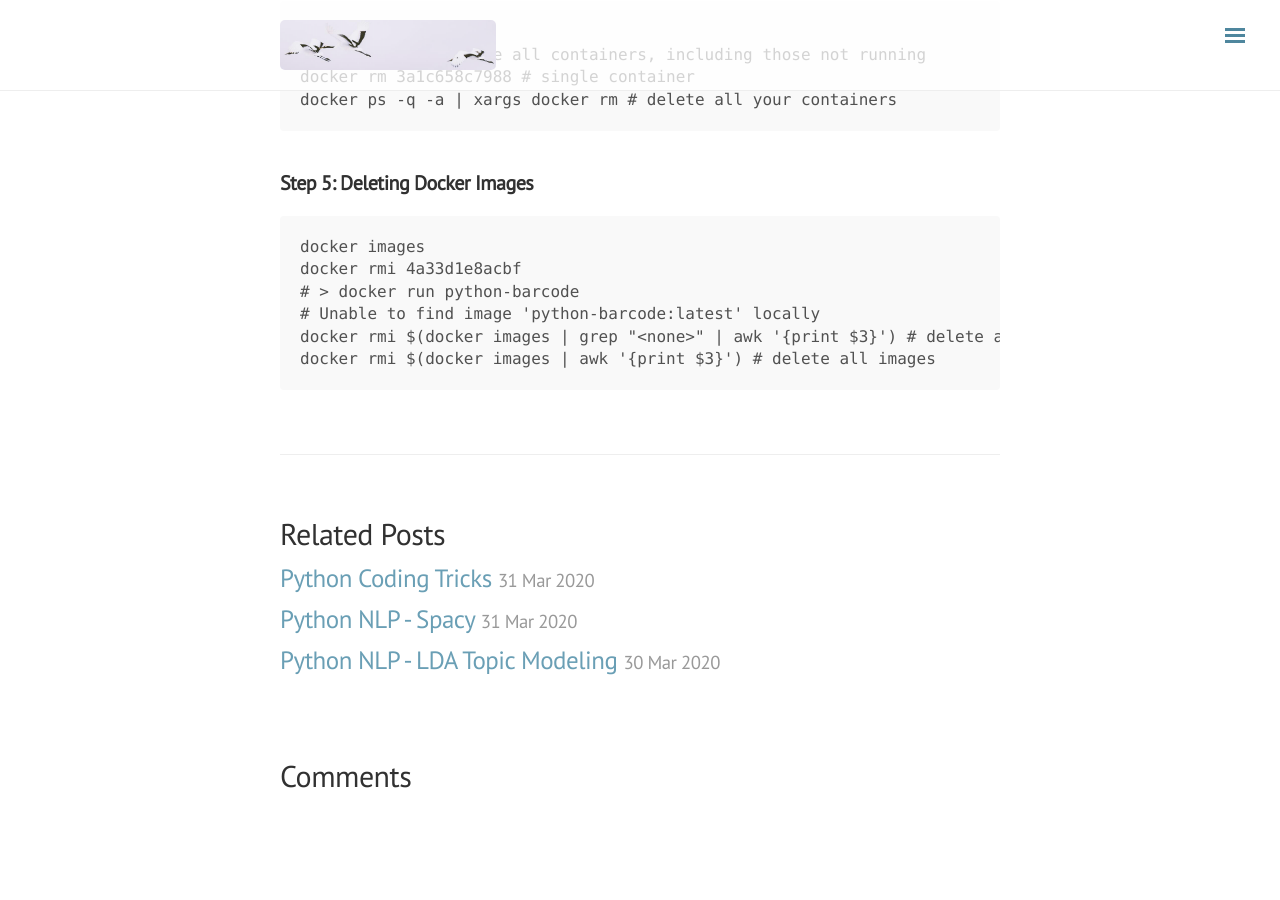
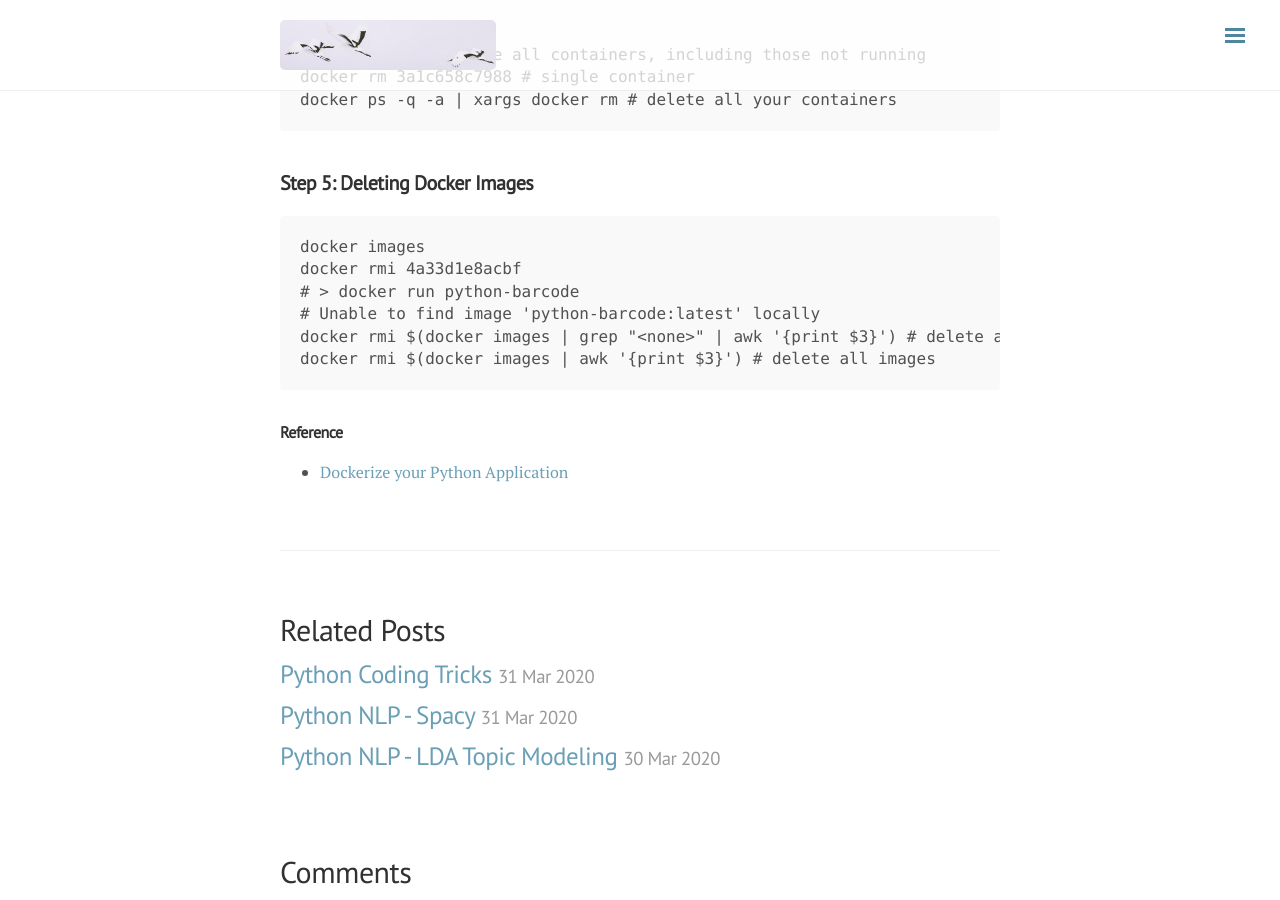
Before and after one commit to ylyy93/my_blog, a Jekyll site: the page built from _posts/python/2020-04-02-python-dockerize.md, in a window 1280 px wide and 900 px high, scrolled down 1537 px. Built offline with Jekyll 4.4.1, drawn with Linux system fonts in a browser that asks for light colours; nearby versions of some CDN libraries; comment, search, counter and statistics services are not loaded; before the commit the page ends 2341 px from its top, so only the background shows below that.

Commit message:
rebuilding site Thu Apr  2 21:16:45 PDT 2020

````diff
--- a/_posts/python/2020-04-02-python-dockerize.md
+++ b/_posts/python/2020-04-02-python-dockerize.md
@@ -66,3 +66,6 @@ docker rmi 4a33d1e8acbf
 docker rmi $(docker images | grep "<none>" | awk '{print $3}') # delete all untagged images
 docker rmi $(docker images | awk '{print $3}') # delete all images
 ```
+
+### Reference
+- [Dockerize your Python Application](https://runnable.com/docker/python/dockerize-your-python-application)
````
